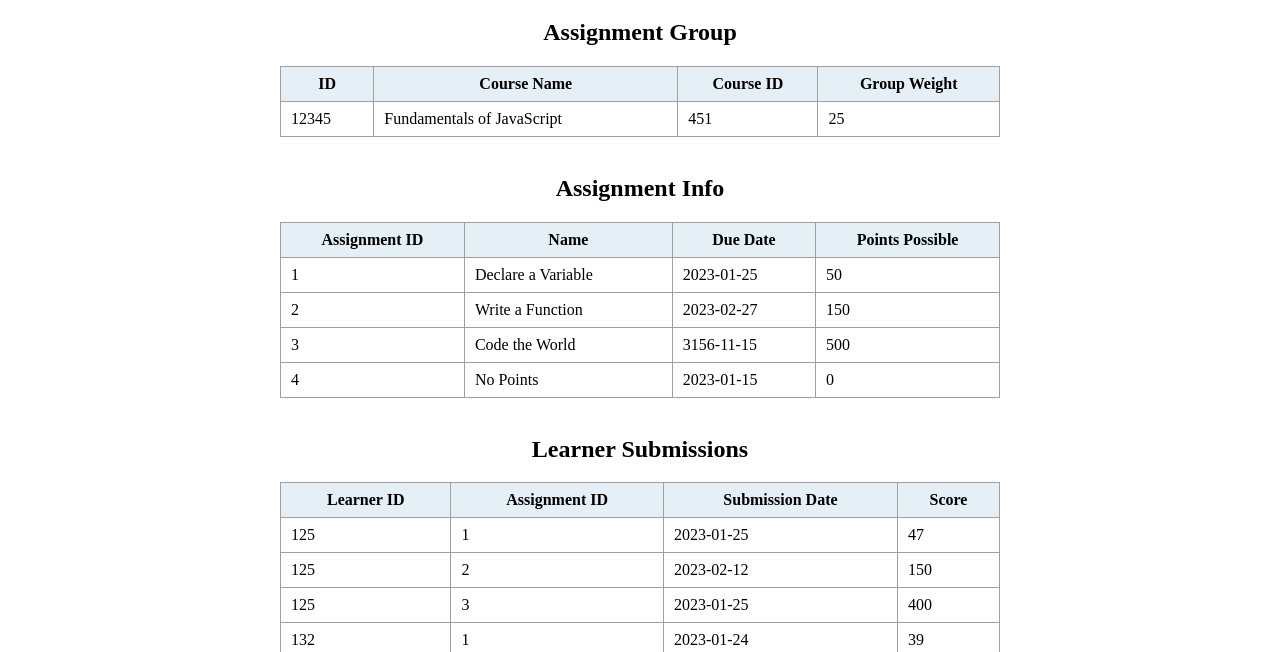
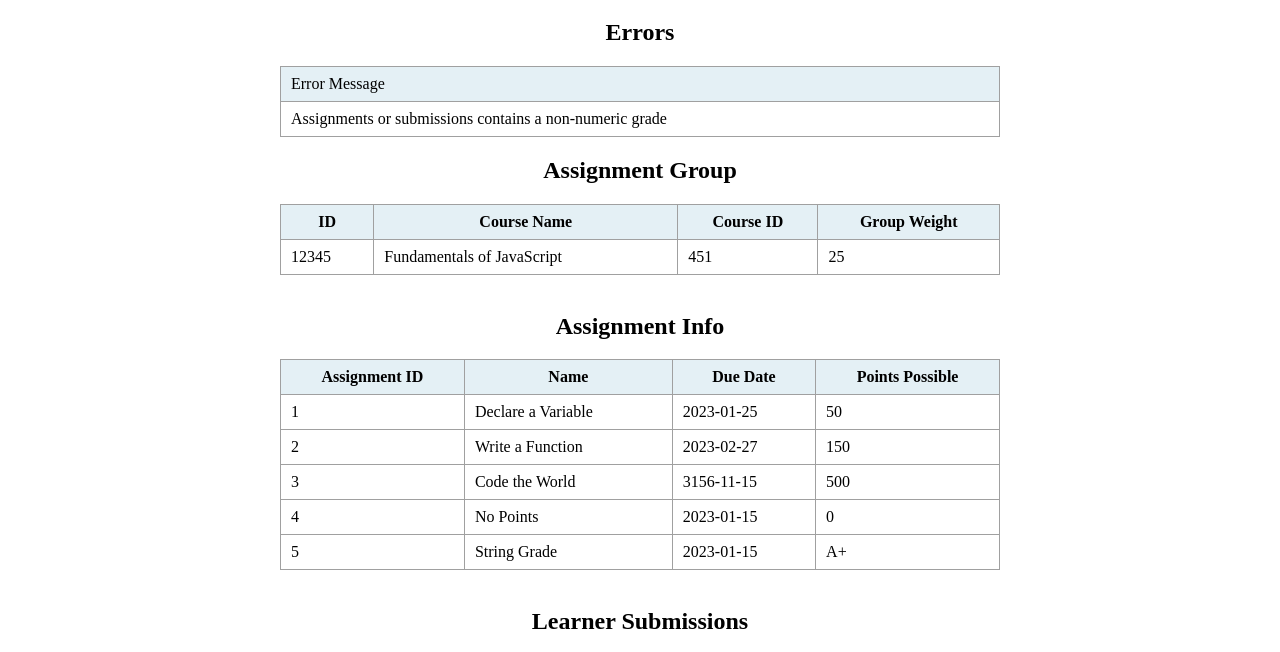
Before and after one commit to JakePelrah/SBA_308, a plain HTML site: page index.html in a window 1280 px wide. Shown: the part 125-777 px from the top of the page. Drawn offline with Linux system fonts and the light colour scheme.

Commit message:
refactor

```diff
--- a/index.html
+++ b/index.html
@@ -12,7 +12,19 @@
     <!-- Course Name  -->
     <h1 id="course-name"></h1>
 
+
+
     <main class="tables">
+
+        <h2>Errors</h2>
+        <table id="errors-table">
+            <thead>
+                <td>Error Message</td>
+            </thead>
+            <tbody>
+            </tbody>
+        </table>
+
         <!-- Assignment Details Table -->
         <h2>Assignment Group</h2>
         <table id="assignment-group-details-table">
--- a/src/main.js
+++ b/src/main.js
@@ -1,3 +1,8 @@
+
+// errors table
+let errorMessages = []
+const errors = document.getElementById('errors-table')
+
 
 // populate course info
 const courseTitle = document.getElementById('course-name')
@@ -56,8 +61,8 @@ resultsTable.innerText = JSON.stringify(result)
 console.log(result)
 
 
+
 function getLearnerData(courseInfo, assignmentGroup, learnerSubmissions) {
-
   // if an AssignmentGroup does not belong to its course (mismatching course_id),
   // your program should throw an error, letting the user know that the input was invalid.
   try {
@@ -68,11 +73,28 @@ function getLearnerData(courseInfo, assignmentGroup, learnerSubmissions) {
     // add mismatch class;  see .mismatch in css file
     const courseID = document.getElementById('course-id')
     courseID.classList.add('mismatch')
-    return
+    errorMessages.push('Mismatched course ID')
   }
 
+
+  // destructure assignments
+  const { assignments } = assignmentGroup
+
+  try {
+    // ensure data is in the correct format
+    validatePointsFormat(assignments, learnerSubmissions)
+  } catch {
+    errorMessages.push('Assignments or submissions contains a non-numeric grade')
+  }
+
+  // populate error table
+  for (const msg of errorMessages) {
+    console.log(msg)
+    errors.innerHTML += `<td>${msg}</td>`
+  }
+
+
   // filter assignments that are not due or points possible is zero
-  const { assignments } = assignmentGroup
   let filteredLearnerSubmissions = learnerSubmissions.map(learner => {
 
     // get the assignment info
@@ -95,8 +117,6 @@ function getLearnerData(courseInfo, assignmentGroup, learnerSubmissions) {
     }
     // filter undefined entries
   }).filter(Boolean)
-
-
 
   // calculate final scores
   filteredLearnerSubmissions = filteredLearnerSubmissions.map(calculateScore)
@@ -126,6 +146,7 @@ function getLearnerData(courseInfo, assignmentGroup, learnerSubmissions) {
     });
     result.push(newObj)
   }
+
   return result
 }
 
@@ -184,3 +205,35 @@ function isDue(dueDate) {
 function getAssignment(assignments, learnerAssignmentId) {
   return assignments.find(obj => obj.id === learnerAssignmentId)
 }
+
+
+// parse points from assignements and submissions and check for NaN
+function validatePointsFormat(assignments, learnerSubmissions) {
+
+  // NaN flag
+  let nanFlag = { nan: false }
+
+  // check assignments for NaN
+  for (const a of assignments) {
+    if (isNaN(parseFloat(a.points_possible))) {
+      nanFlag.nan = true
+      nanFlag.type = 'assignments'
+      break
+    }
+  }
+
+  // check submissions for NaN
+  for (const s of learnerSubmissions) {
+    if (isNaN(parseFloat(s.submission.score))) {
+      console.log(s.submission.score)
+      nanFlag.nan = true
+      nanFlag.type = 'submissions'
+      break
+    }
+  }
+
+  // throw an error if we find NaN
+  if (nanFlag.nan) {
+    throw Error(`${nanFlag.type} contains a score which is not a number`)
+  }
+}
--- a/src/testData.js
+++ b/src/testData.js
@@ -38,6 +38,12 @@ const AssignmentGroup = {
       name: "No Points",
       due_at: "2023-01-15",
       points_possible: 0
+    },
+    {
+      id: 5,
+      name: "String Grade",
+      due_at: "2023-01-15",
+      points_possible: 'A+'
     },
   ]
 };
@@ -89,7 +95,7 @@ const LearnerSubmissions = [
     assignment_id: 4,
     submission: {
       submitted_at: "2023-03-07",
-      score: 0
+      score: 'A+'
     }
   }
 ];
```
